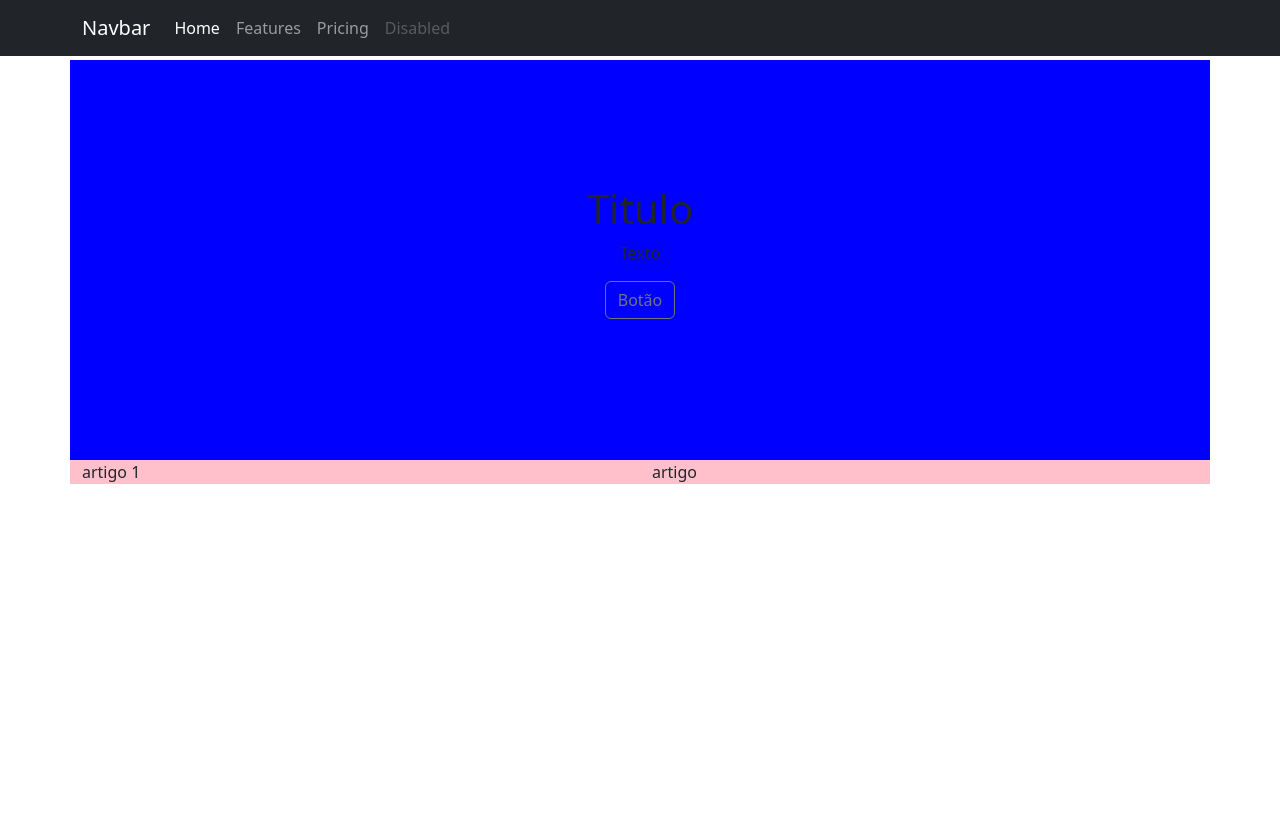
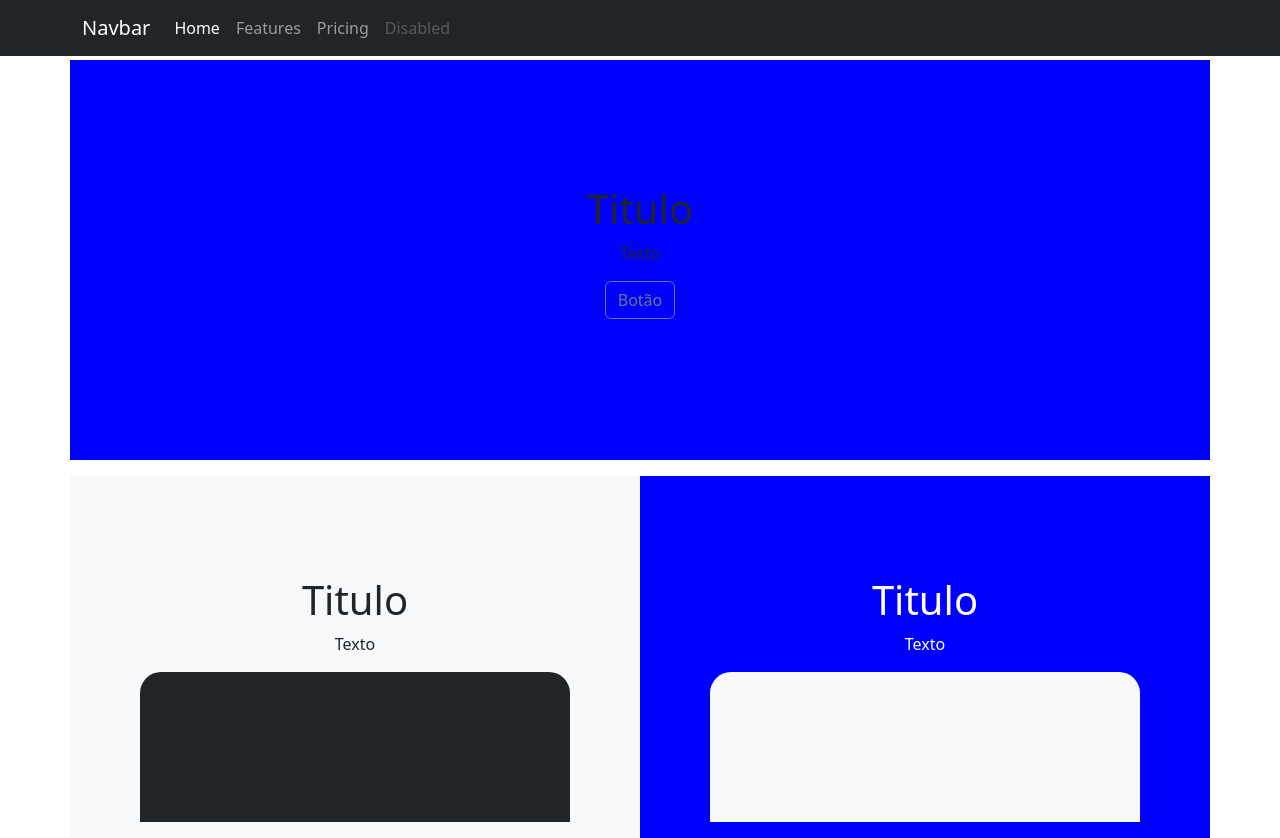
Before and after one commit to Lucas-Perroni/html-bootstrap, a plain HTML site: page index.html in a window 1280 px wide. Before the commit the page ends 800 px from the top, so only its background shows below. Drawn offline with Linux system fonts and the light colour scheme; some packages are replaced by stand-ins of ours; a script that the page names is missing.

Commit message:
Atualizões

```diff
--- a/css/template.css
+++ b/css/template.css
@@ -3,6 +3,22 @@
     margin-top: 60px;
     min-height: 400px;
 }
+#row1{
+    margin-top: 16px;
+}
 #article1{
-    background: pink;
+    padding: 16px ;
+
 }
+#foto1{
+    /* position: relative;
+    top: 16px; */
+    width: 80%;
+    height: 150px;
+    /* background: blue; */
+    border-radius: 21px 21px 0 0;
+}
+#article2{
+    background: blue;
+    padding: 16px;
+}
--- a/index.html
+++ b/index.html
@@ -6,6 +6,10 @@
     <title>Bootstrap demo</title>
     <link href="css/bootstrap.min.css" rel="stylesheet">
     <link href="css/template.css" rel="stylesheet">
+    <!-- Font Awesome -->
+    <link href="https://cdnjs.cloudflare.com/ajax/libs/font-awesome/6.0.0/css/all.min.css"
+        rel="stylesheet"
+    />
   </head>
 
   <style>
@@ -61,13 +65,32 @@
           </div>
         </article>
 
-        <article id="article1" class="container">
-          <div class="row">
-            <div class="col-md-6 col-sm-12">
-              artigo 1
+        <article class="container">
+          <div class="row" id="row1">
+            <div  id="article1" class="col-md-6 col-sm-12 text-center bg-light" style="padding-top: 100px;">
+              <div>
+                <h1>Titulo</h1>
+              </div>
+              <div>
+                <p>
+                  Texto
+                </p>
+              </div>
+              <div id="foto1" class="bg-dark mx-auto">
+                foto
+              </div>
             </div>
-            <div class="col-md-6 col-sm-12">
-              artigo
+            <div id="article2" class="col-md-6 col-sm-12 text-center" style="padding-top: 100px;">
+              <div>
+                <h1 style="color: white;">Titulo</h1>
+              </div>
+              <div>
+                <p style="color: white;">
+                  Texto
+                </p>
+              </div>
+              <div id="foto1" class="bg-light mx-auto">
+              </div>
             </div>
           </div>
         </article>
@@ -75,5 +98,6 @@
     </section>
 
     <script src="js/bootstrap.bundle.min.js"></script>
+    <script src="https://cdn.jsdelivr.net/npm/bs5-lightbox@1.8.0/dist/index.bundle.min.js"></script>
   </body>
 </html>
```
